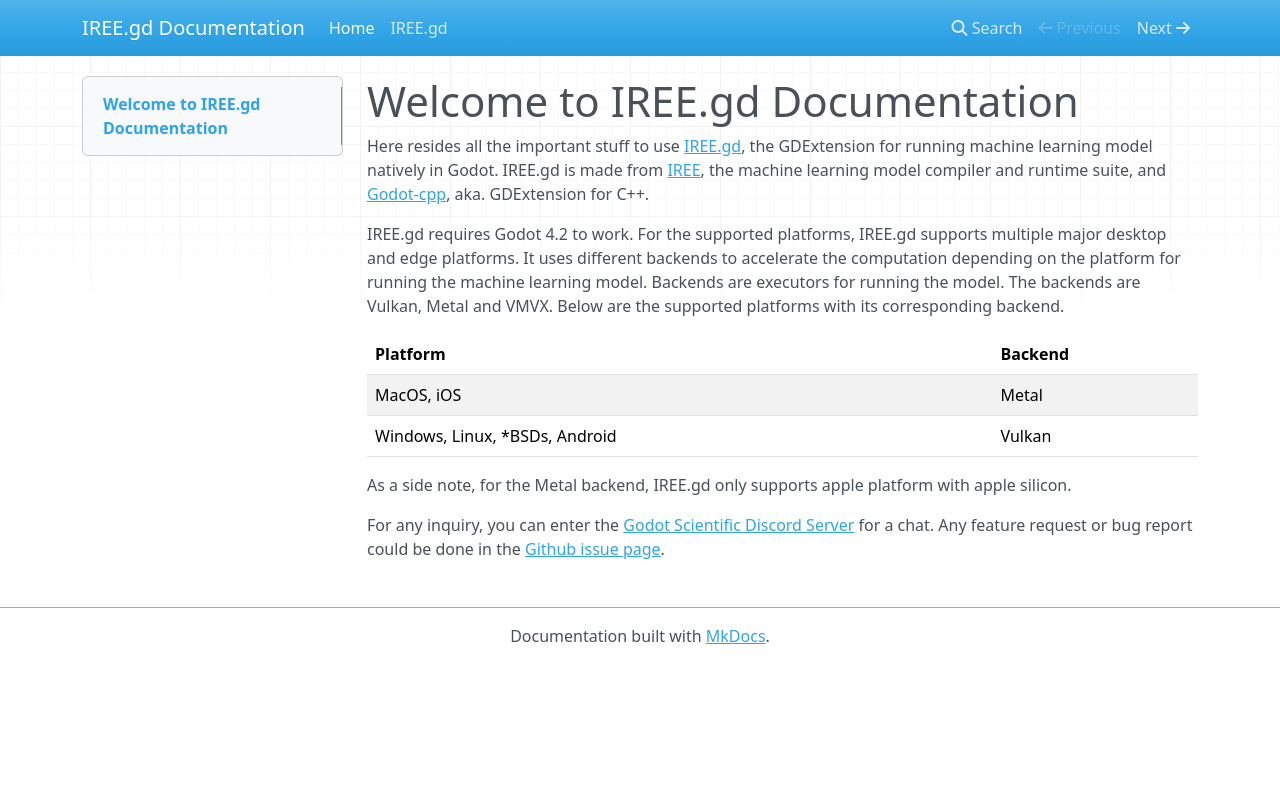
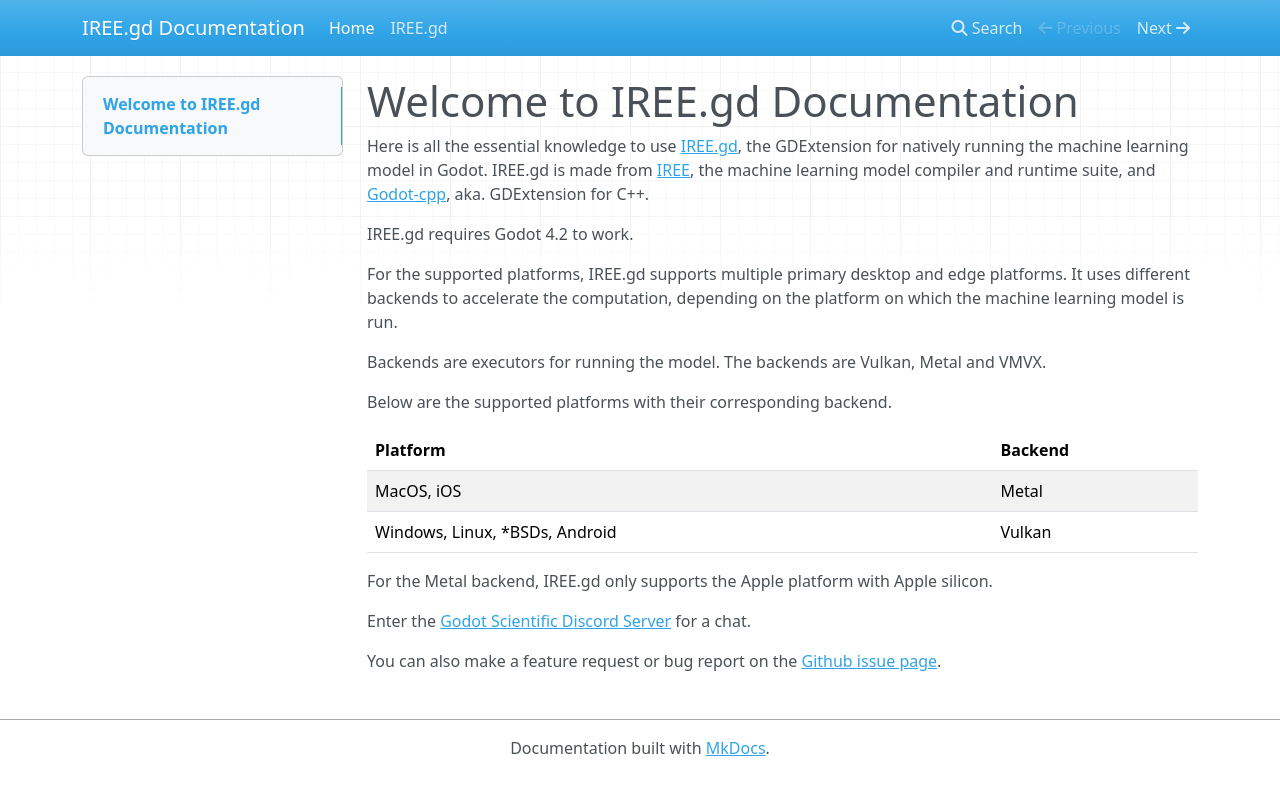
Before and after one commit to iree-gd/iree.gd.docs, an MkDocs documentation site: the page built from docs/index.md, in a window 1280 px wide. Shown: the top 795 px of the page. Built offline with MkDocs 1.6.1, drawn with Linux system fonts in a browser that asks for light colours; nearby versions of some CDN libraries.

Commit message:
Update index.md
Style changes.

```diff
--- a/docs/index.md
+++ b/docs/index.md
@@ -1,18 +1,23 @@
 # Welcome to IREE.gd Documentation
 
-Here resides all the important stuff to use [IREE.gd](https://github.com/iree-gd/iree.gd), the GDExtension for running machine learning model natively in Godot.
+Here is all the essential knowledge to use [IREE.gd](https://github.com/iree-gd/iree.gd), the GDExtension for natively running the machine learning model in Godot.
 IREE.gd is made from [IREE](https://iree.dev), the machine learning model compiler and runtime suite, and [Godot-cpp](https://github.com/godotengine/godot-cpp), aka. GDExtension for C++.
 
-IREE.gd requires Godot 4.2 to work. For the supported platforms, IREE.gd supports multiple major desktop and edge platforms.
-It uses different backends to accelerate the computation depending on the platform for running the machine learning model.
+IREE.gd requires Godot 4.2 to work.
+
+For the supported platforms, IREE.gd supports multiple primary desktop and edge platforms. It uses different backends to accelerate the computation, depending on the platform on which the machine learning model is run.
+
 Backends are executors for running the model. The backends are Vulkan, Metal and VMVX.
-Below are the supported platforms with its corresponding backend.
+
+Below are the supported platforms with their corresponding backend.
 
 | Platform | Backend |
 | ----- | ----- |
 | MacOS, iOS | Metal |
 | Windows, Linux, \*BSDs, Android | Vulkan |
 
-As a side note, for the Metal backend, IREE.gd only supports apple platform with apple silicon.
+For the Metal backend, IREE.gd only supports the Apple platform with Apple silicon.
 
-For any inquiry, you can enter the [Godot Scientific Discord Server](https://discord.gg/zgSjGPDNKP) for a chat. Any feature request or bug report could be done in the [Github issue page](https://github.com/iree-gd/iree.gd/issues).
+Enter the [Godot Scientific Discord Server](https://discord.gg/zgSjGPDNKP) for a chat.
+
+You can also make a feature request or bug report on the [Github issue page](https://github.com/iree-gd/iree.gd/issues).
```
